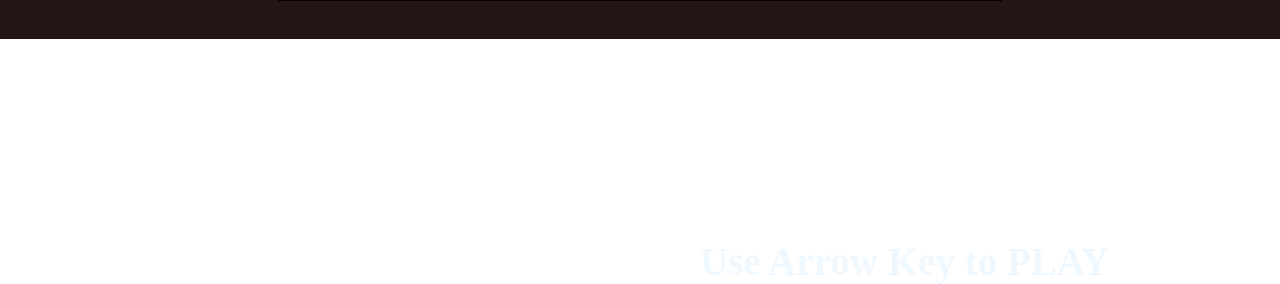
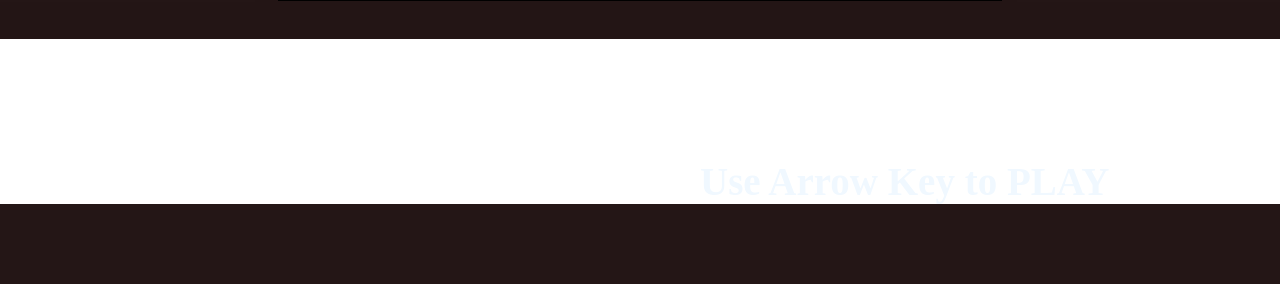
Before and after one commit to jitu9289/SnakeGame, a PHP site: page / in a window 1280 px wide. Shown: the part 761-1045 px from the top of the page. After the commit the page ends 965 px from the top, so only its background shows below. Run offline with PHP 8.4, Linux system fonts and the light colour scheme.

Commit message:
ready for deploy

```diff
--- a/css/style.css
+++ b/css/style.css
@@ -48,7 +48,7 @@
 
 #desc{
     position: absolute;
-    top: 1000px;
+    top: 920px;
     left: 700px;
     font-size: 39px;
     font-weight: bold;
```
